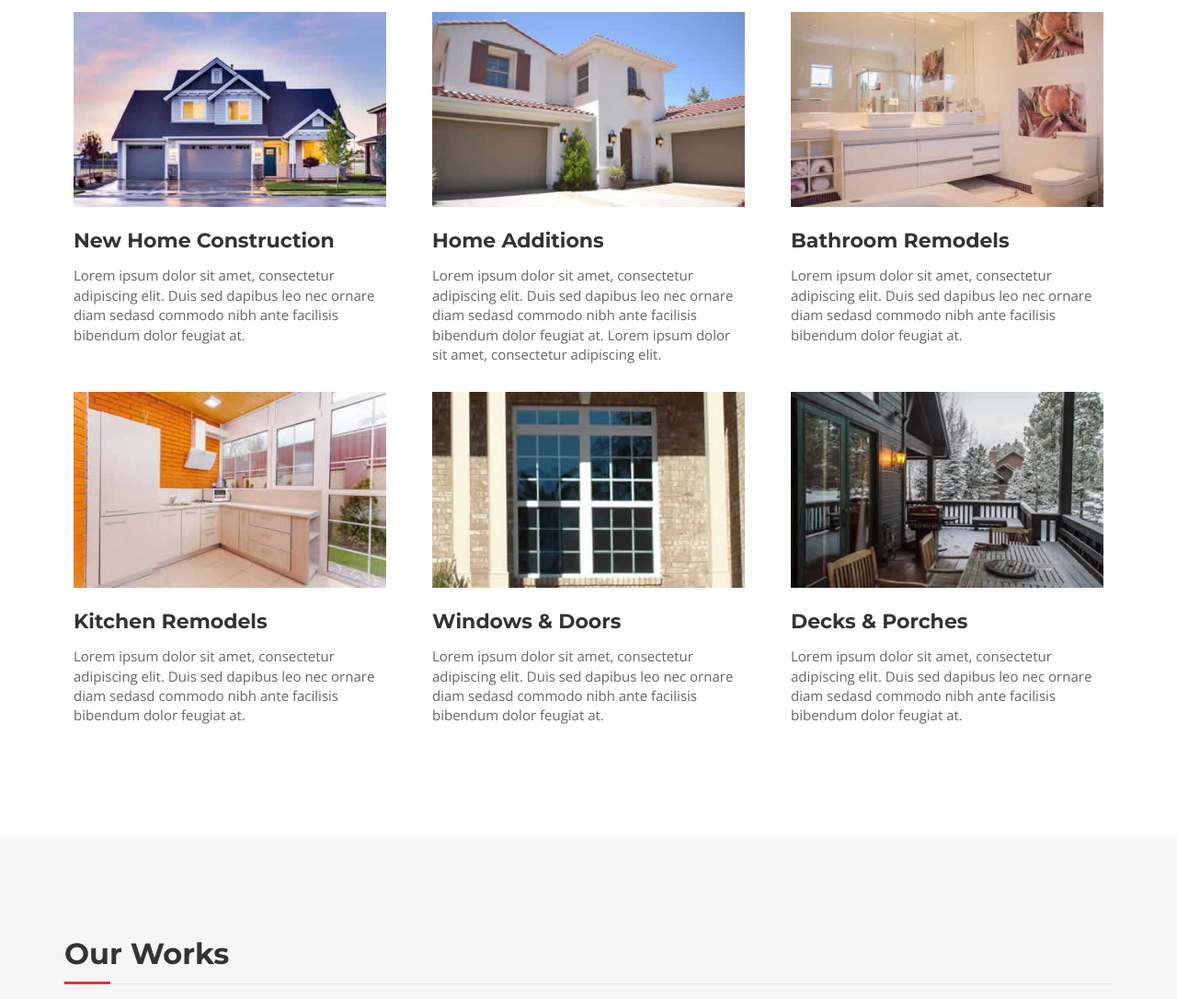
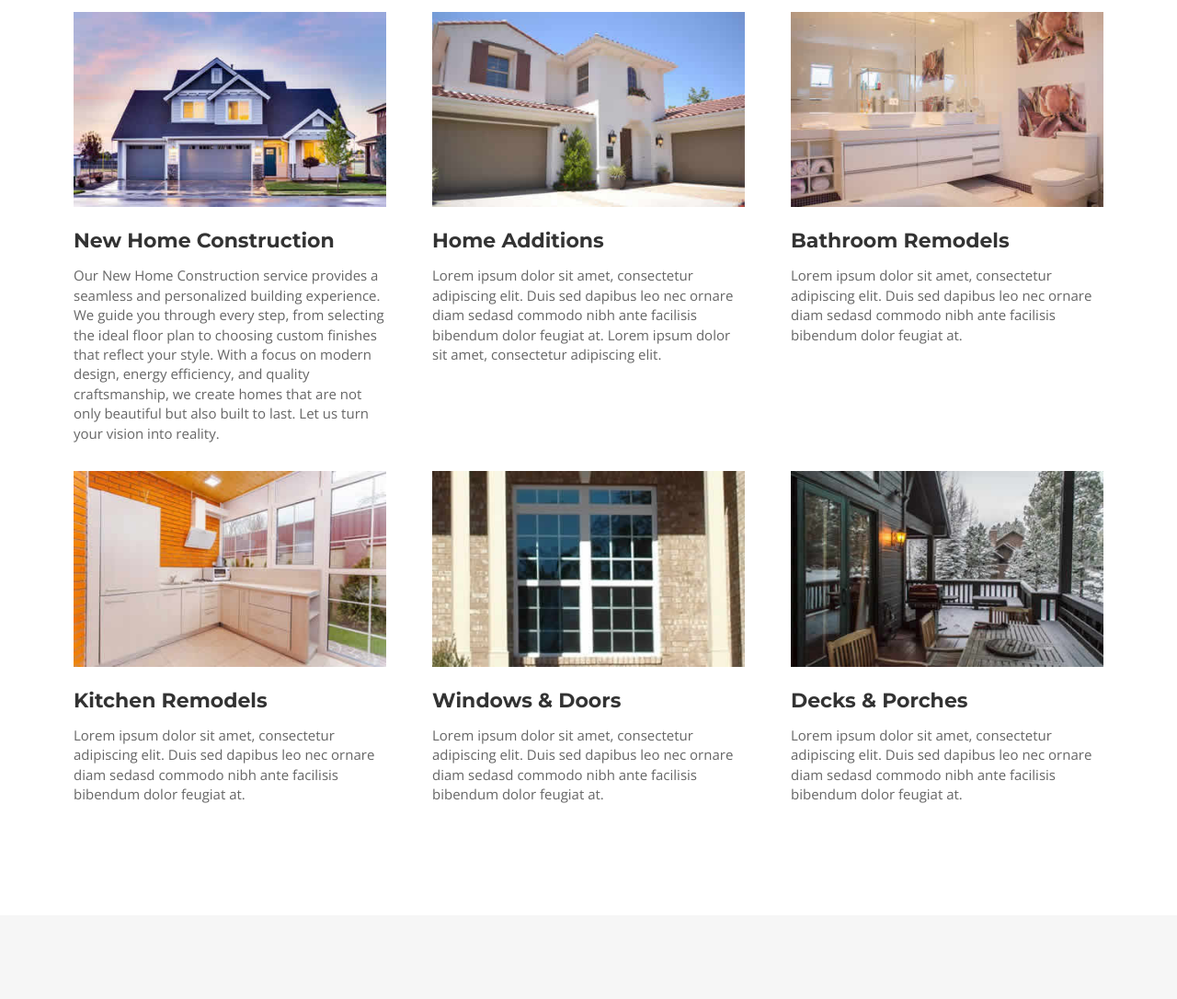
Before and after one commit to Adonai-Technologies/GD-WIN-construction-and-Estate-Development, a plain HTML site: page index.html in a window 1280 px wide. Shown: the part 1959-3045 px from the top of the page at 92% size. Drawn offline with nearby package versions, Linux system fonts and the light colour scheme.

Commit message:
new updates

```diff
--- a/index.html
+++ b/index.html
@@ -131,7 +131,7 @@
         <div class="service-media"> <img src="img/services/service-1.jpg" alt=" "> </div>
         <div class="service-desc">
           <h3>New Home Construction</h3>
-          <p>Lorem ipsum dolor sit amet, consectetur adipiscing elit. Duis sed dapibus leo nec ornare diam sedasd commodo nibh ante facilisis bibendum dolor feugiat at.</p>
+          <p>Our New Home Construction service provides a seamless and personalized building experience. We guide you through every step, from selecting the ideal floor plan to choosing custom finishes that reflect your style. With a focus on modern design, energy efficiency, and quality craftsmanship, we create homes that are not only beautiful but also built to last. Let us turn your vision into reality.</p>
         </div>
       </div>
       <div class="col-md-4">
```
